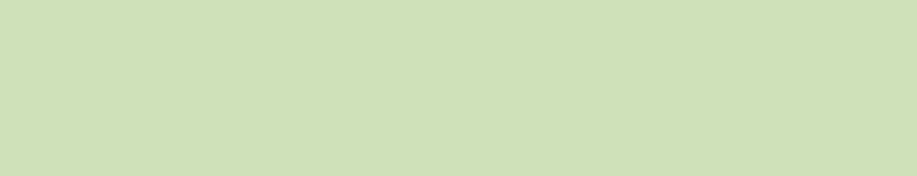
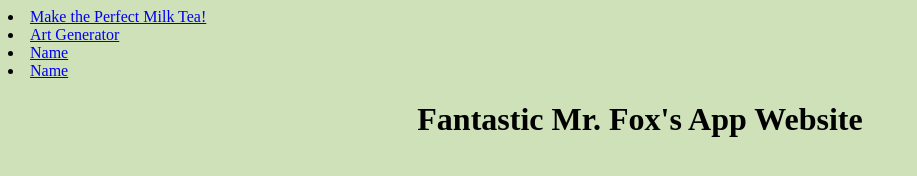
Before and after one commit to WVCS/website-mochaice, a plain HTML site: page index.html in a window 1280 px wide. Shown: the whole page, without its empty margins (0-917 px from the left). Drawn offline with Linux system fonts and the light colour scheme.

Commit message:
Update index.html
changed code to website code from codepen

```diff
--- a/index.html
+++ b/index.html
@@ -6,7 +6,14 @@
 	<title> TAB TITLE </title>
 </head>
 
-
-
-
-</html>
+  <body>
+    <u1>
+      <li><a href="https://studio.code.org/projects/applab/zywPDAmYTT65ZQL0hlVvSKHmWJ9Qv6JZJIm-j0o0VXc/embed"> Make the Perfect Milk Tea! </a></li>
+      <li><a href="https://studio.code.org/projects/applab/zzS_3D-MXlL20sLPamayPhnTvtHh8fsLV9WzXdUsaP0/embed"> Art Generator </a></li>
+      <li><a href="index.html"> Name </a></li>
+      <li><a href="index.html"> Name </a></li>
+    </u1>
+    <center>
+      <h1>Fantastic Mr. Fox's App Website</h1>
+      <p>
+      </body>
```
